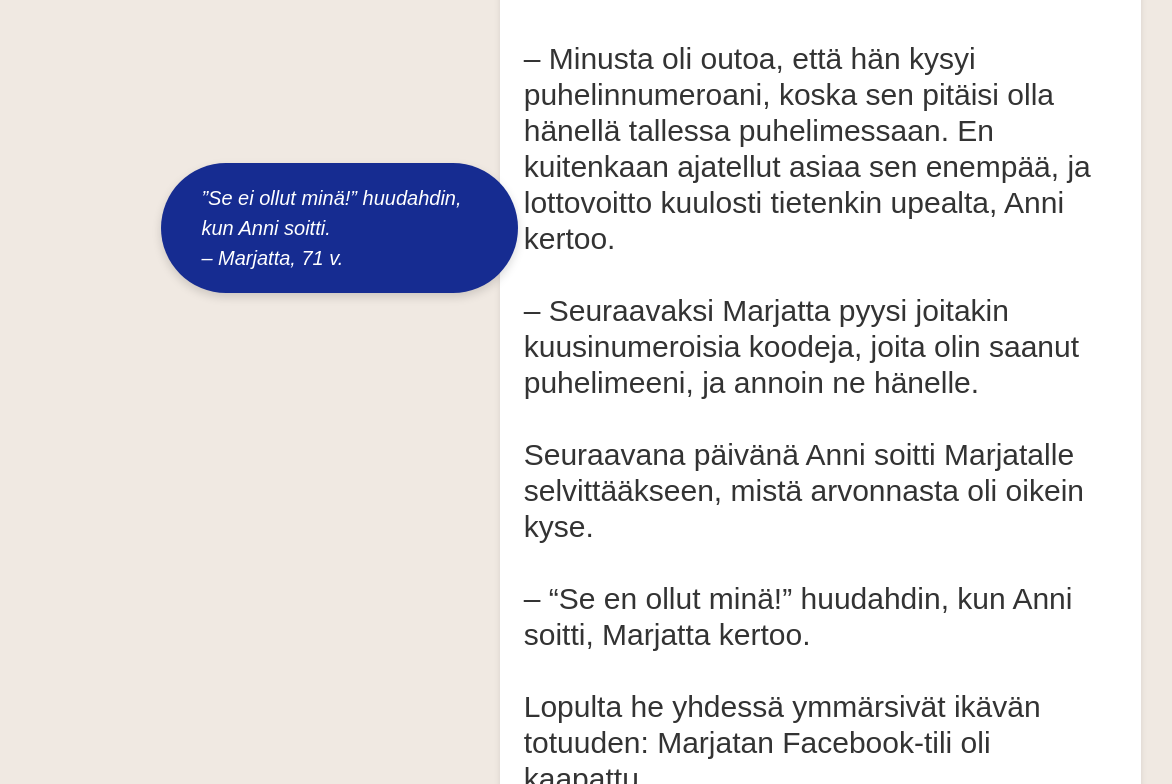
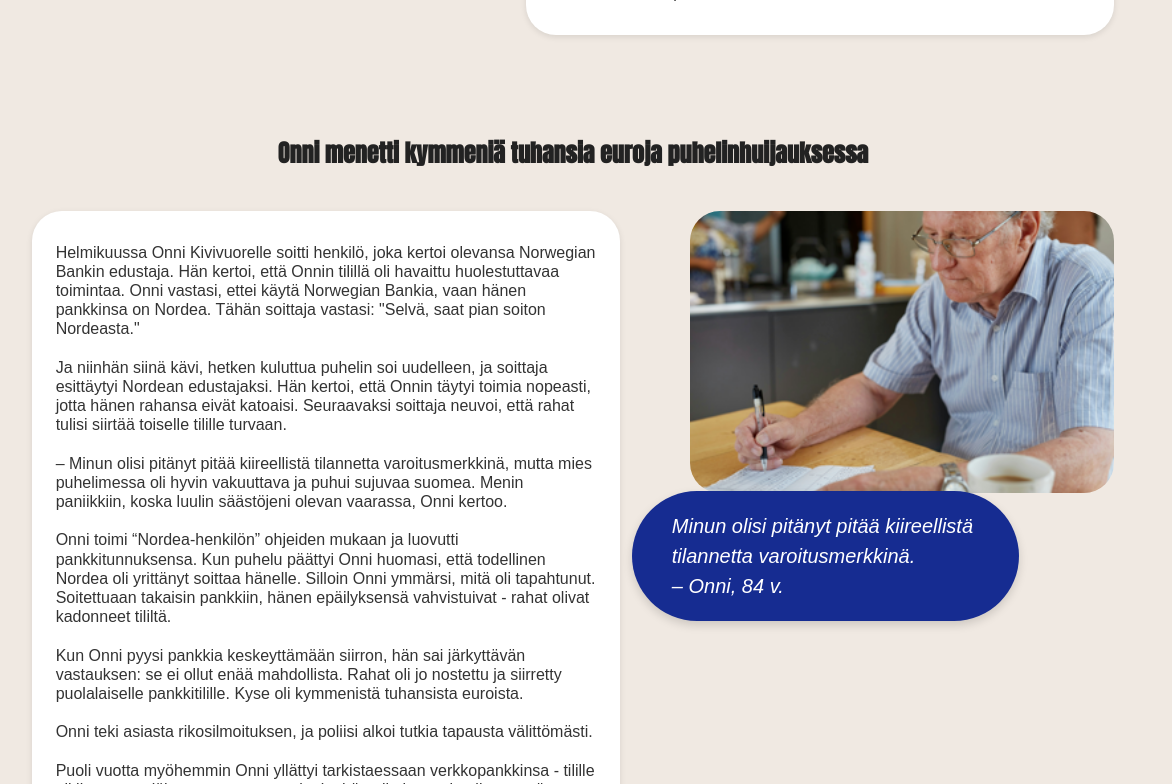
Before and after one commit to levonmaister/scamvjp2, a React (Vite) app: page / in a window 1536 px wide. Shown: the part 4420-5204 px from the top of the page, without its empty margins (195-1367 px from the left). Built offline with nearby package versions, Linux system fonts and the light colour scheme.

Commit message:
removed 1501-2000 media for storybubbes

```diff
--- a/src/styles/stories.css
+++ b/src/styles/stories.css
@@ -403,55 +403,7 @@ body {
     }
 }
 
-@media (min-width: 1501px) and (max-width: 2000px) {
 
-    .storyheadline {
-        font-size: 48px;
-      }
-    .story-description {
-        font-size: 30px;
-        max-width: 800px;
-    }
-
-    .quote-bubble1,
-    .quote-bubble2,
-    .quote-bubble3 {
-        position: absolute;
-        background-color: rgb(22, 44, 145);
-        font-family: Arial, sans-serif;
-        font-style: italic;
-        color: white;
-        font-weight: lighter;
-        font-size: 100px;
-        border-radius: 900px;
-        font-size: clamp(14px, 1.5vw, 20px);
-        box-shadow: 0 4px 10px rgba(0, 0, 0, 0.15);
-        z-index: 10;
-    }
-
-    .quote-bubble1 {
-        bottom: 50%;
-        left: 15%;
-        padding: 1em 2em;
-        max-width: 18vw;
-    }
-
-    .quote-bubble2 {
-        bottom: 55%;
-        left: 50%;
-        padding: 1em 2em;
-        max-width: 25vw;
-    }
-
-    .quote-bubble3 {
-        bottom: 30%;
-        left: 5%;
-        padding: 1em 2.3em;
-        max-width: 15vw;
-    }
-
-
-}
 
 @media (min-width: 2000px) {
 
```
